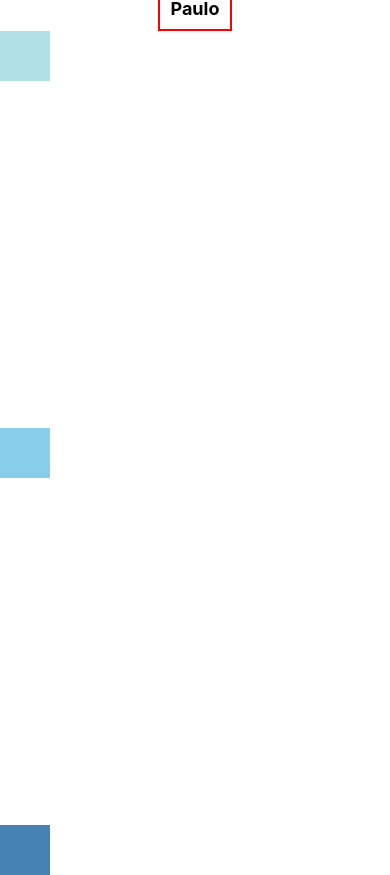
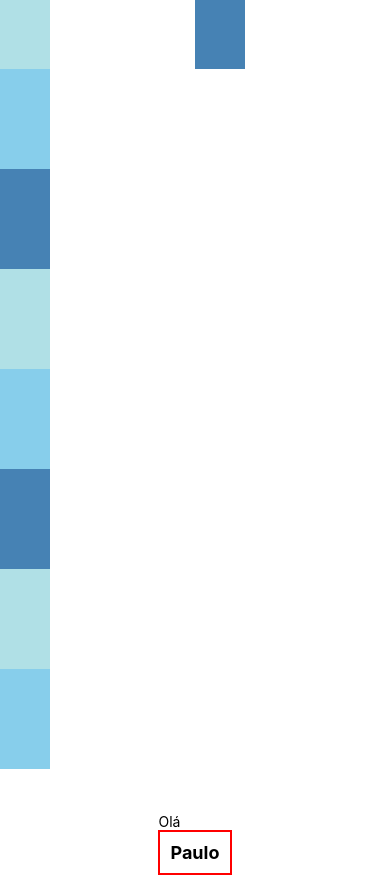
Before and after one commit to pauloesantos/React-Native-CasaDoCodigo, a React Native app: screen / in a window 390 px wide. Built offline with nearby package versions, Linux system fonts and the light colour scheme.

Commit message:
Cap-06 6.6

```diff
--- a/App.js
+++ b/App.js
@@ -7,8 +7,8 @@ import DimensoesFixas from './componentes/DimensoesFixas';
 export default function App() {
   return (
     <View style={styles.container}>
+      <DimensoesFixas />
       <OlaMundo nome='Paulo' />
-      <DimensoesFixas />
     </View>
   );
 }
--- a/componentes/DimensoesFixas.js
+++ b/componentes/DimensoesFixas.js
@@ -3,12 +3,17 @@ import { View } from 'react-native';
     class DimensoesFixas extends React.Component {
     render() {
         return (
-            <View style={{width: '100%', height: '100%',
-                flexDirection: 'column', justifyContent: 'space-between'}}>
-                <View style={{width: 50, height: 50, backgroundColor: 'powderblue'}} />
-                <View style={{width: 50, height: 50, backgroundColor: 'skyblue'}} />
-                <View style={{width: 50, height: 50, backgroundColor: 'steelblue'}} />
-            </View>
+                <View style={{width: '100%', height: '100%', flexDirection: 'column', flexWrap: 'wrap'}}>
+                    <View style={{width: 50, height: 100, backgroundColor: 'powderblue'}} />
+                    <View style={{width: 50, height: 100, backgroundColor: 'skyblue'}} />
+                    <View style={{width: 50, height: 100, backgroundColor: 'steelblue'}} />
+                    <View style={{width: 50, height: 100, backgroundColor: 'powderblue'}} />
+                    <View style={{width: 50, height: 100, backgroundColor: 'skyblue'}} />
+                    <View style={{width: 50, height: 100, backgroundColor: 'steelblue'}} />
+                    <View style={{width: 50, height: 100, backgroundColor: 'powderblue'}} />
+                    <View style={{width: 50, height: 100, backgroundColor: 'skyblue'}} />
+                    <View style={{width: 50, height: 100, backgroundColor: 'steelblue'}} />
+                </View>
         );
     }
 };
```
